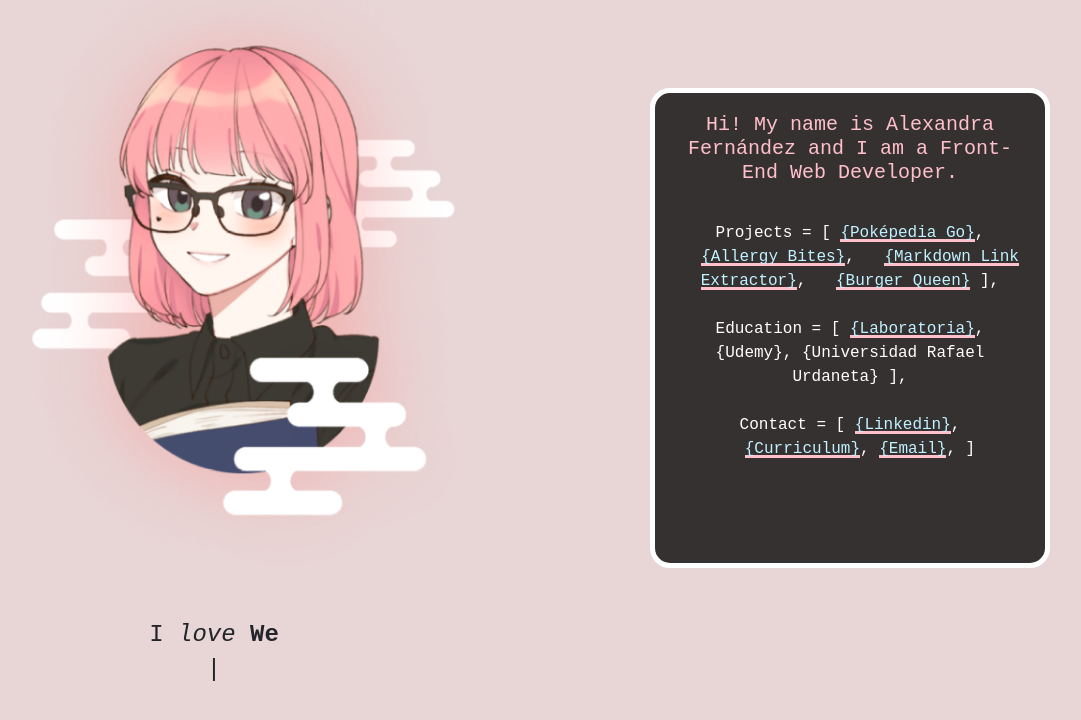
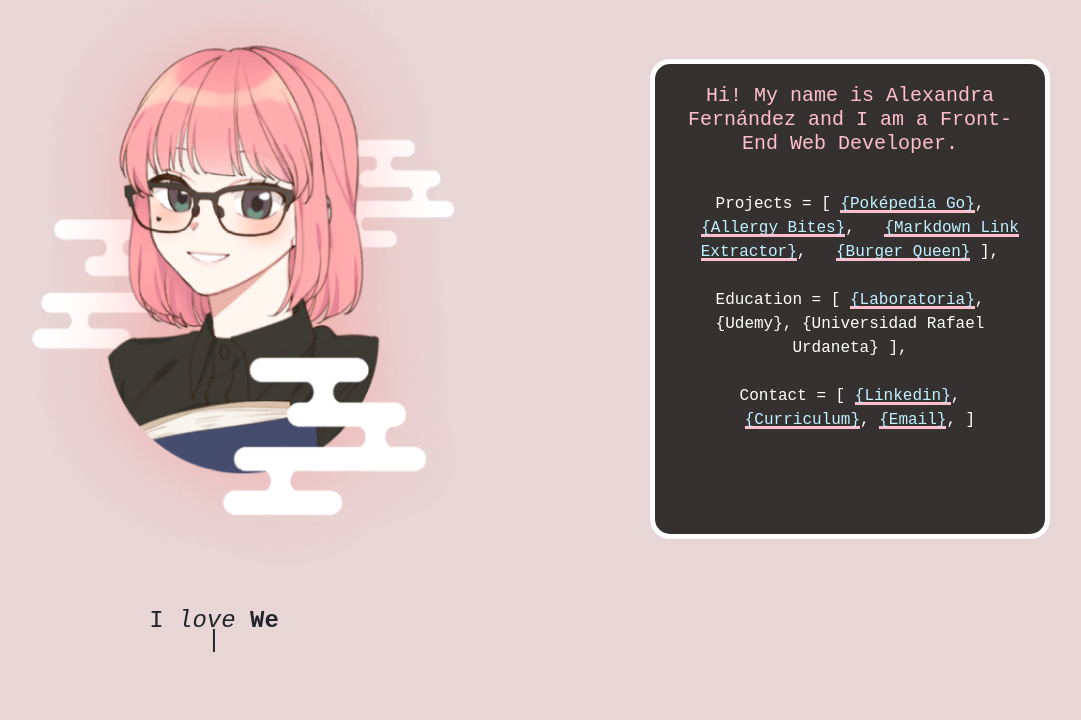
Before and after one commit to aleisabl/Portfolio, a website: page index.html in a window 1280 px wide. Shown: the whole page, without its empty margins (114-1195 px from the left). Drawn offline with nearby package versions, Linux system fonts and the light colour scheme.

Commit message:
ajustando responsive desktop typedjs

```diff
--- a/src/style.css
+++ b/src/style.css
@@ -104,7 +104,7 @@ img.me {
   @media (min-width: 800px) {
     #typed, #typed-strings, .typed-cursor {
       margin-left: -39rem;
-      margin-top: -0.1rem;
+      margin-top: -1rem;
       font-size: 1.5rem;
     }
 
```
